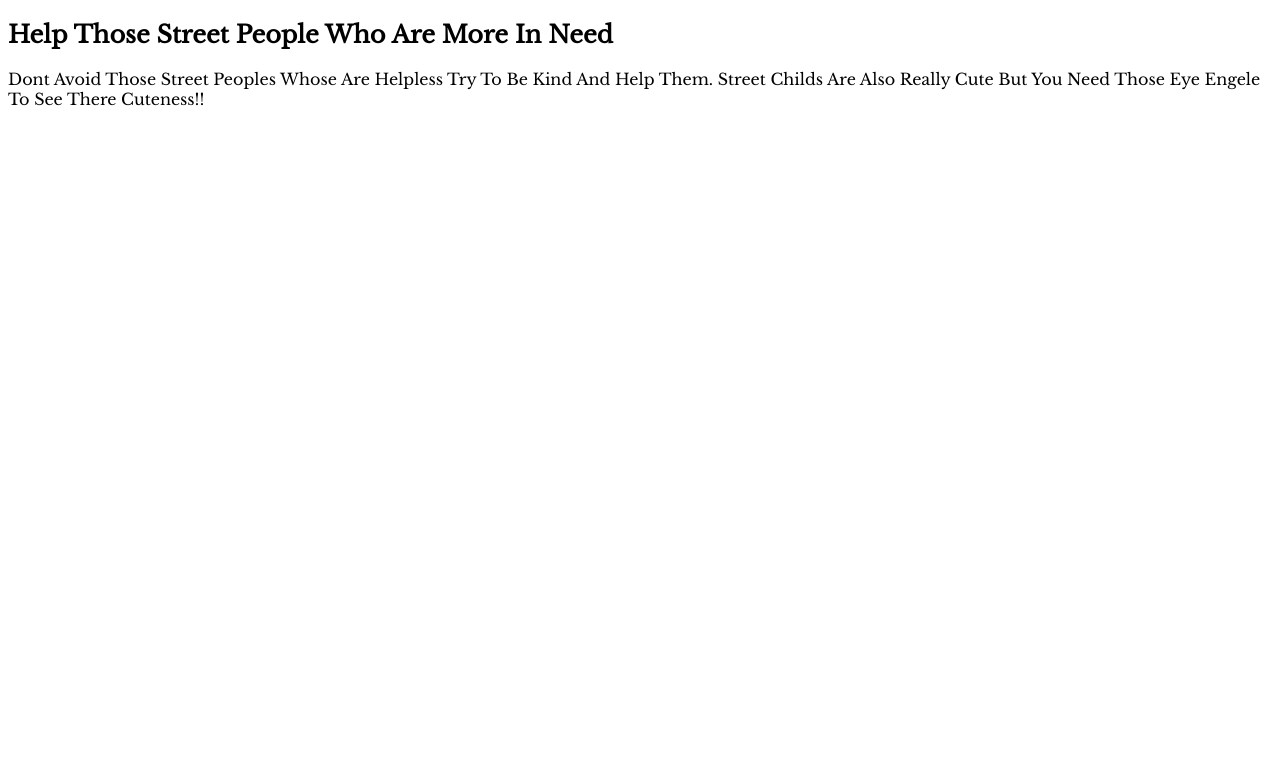
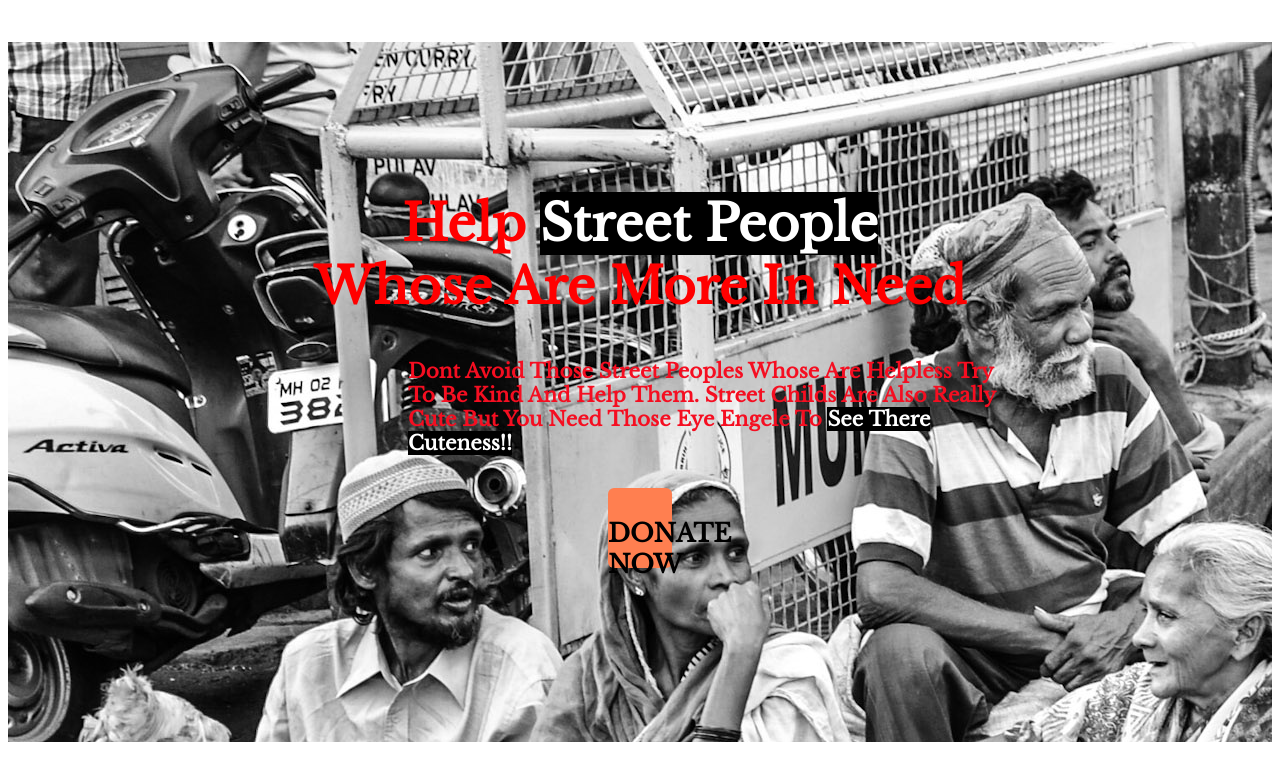
Before and after one commit to TURJOY121/Donate-Those-Street-Peoples, a plain HTML site: page index.html in a window 1280 px wide. Drawn offline with nearby package versions, Linux system fonts and the light colour scheme.

Commit message:
first section

```diff
--- a/index.html
+++ b/index.html
@@ -13,16 +13,14 @@
 
 </head>
 <body>
-    <section>
+    <section id="bgimg">
         <div>
-            <h1> Help Those Street People Who Are
-                More In Need</h1>
-                <p>Dont Avoid Those Street Peoples Whose Are Helpless Try To Be Kind And Help Them. Street Childs Are Also Really Cute But You Need Those Eye Engele To See There Cuteness!!</p>
-
-
-
-
-        </div>
+            <h1 class="align"> Help  <span class="sp"> Street People</span> Whose Are More In Need</h1>
+                <p class="pndtag">Dont Avoid Those  Street Peoples Whose Are Helpless Try To Be Kind And Help Them. Street Childs Are Also Really Cute But You Need Those Eye Engele To <span class="sp"> See There Cuteness!!</span></p>
+         </div>
+         <div>
+            <h4 id="bt">DONATE NOW</h4>
+         </div>
 
 
 
--- a/style.css
+++ b/style.css
@@ -1,3 +1,46 @@
 body{
     font-family: 'Libre Baskerville', serif;
 }
+#bgimg{
+    background-image: url(main.jpg);
+    height: 700px;
+    margin-top: 0;
+
+
+}
+.align{
+    color: rgb(255, 0, 0);
+    text-align: center;
+    padding-top: 150px;
+    font-size: 50px;
+    padding-left: 300px;
+    padding-right: 300px;
+
+
+
+}
+.pndtag{
+    padding-left: 400px;
+    padding-right: 270px;
+    color: rgb(245, 14, 33);
+    font-weight: 700;
+    font-size: 20px;
+}
+
+.sp{
+    color: rgb(255, 255, 255);
+    background-color: black;
+}
+#bt{
+    text-align: center;
+    background-color: coral;
+    margin-left: 600px;
+    margin-right: 600px;
+    height: 50px;
+    padding-top: 30px;
+    border-radius: 6px;
+    font-weight: 700;
+    font-size: 25px;
+
+
+}
```
Also changed, not shown: main.jpg (added), mainpic.jpg (deleted).
